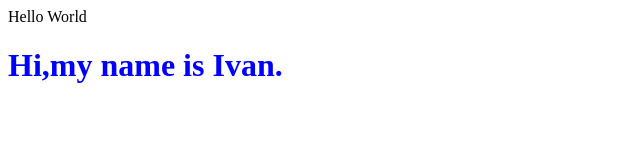
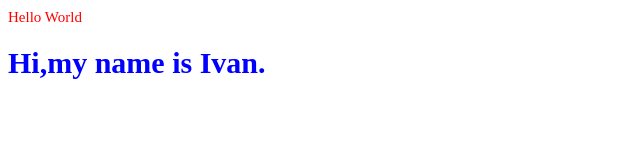
Before and after one commit to IvanZaitsev666/ivan-html-test, a plain HTML site: page index.html in a window 1280 px wide. Shown: the whole page, without its empty margins (0-640 px from the left). Drawn offline with Linux system fonts and the light colour scheme.

Commit message:
Update index.html

```diff
--- a/index.html
+++ b/index.html
@@ -1,7 +1,11 @@
 <!doctype html>
  <html>
  <head>
-    <tittle>Hello World<tittle>
+    <tittle style="color:red;
+     font-size:15px;">
+     Hello World
+
+     <tittle>
  <head>
  <body>
    <h1 style="color:blue;">Hi,my name is Ivan.<h1>
```
